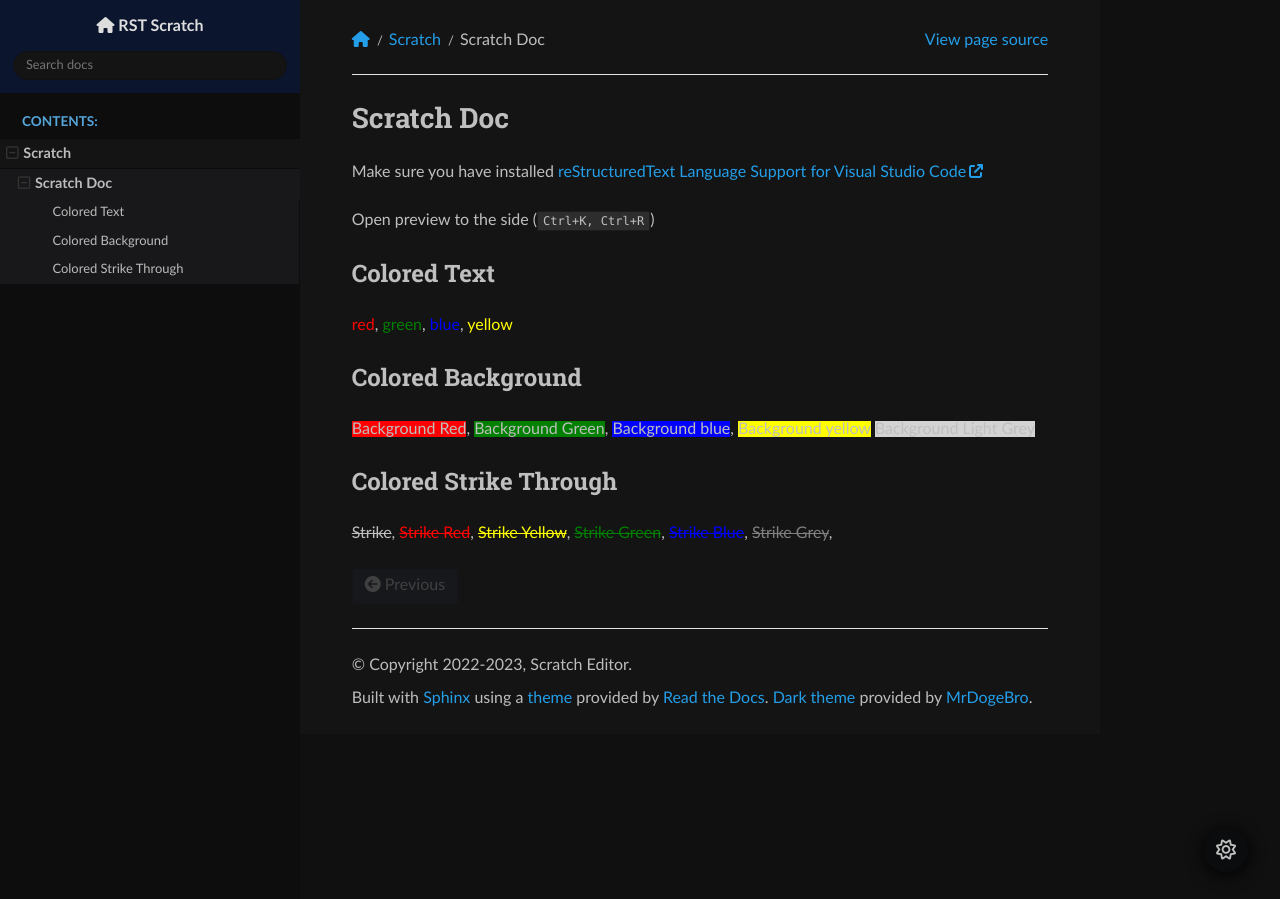
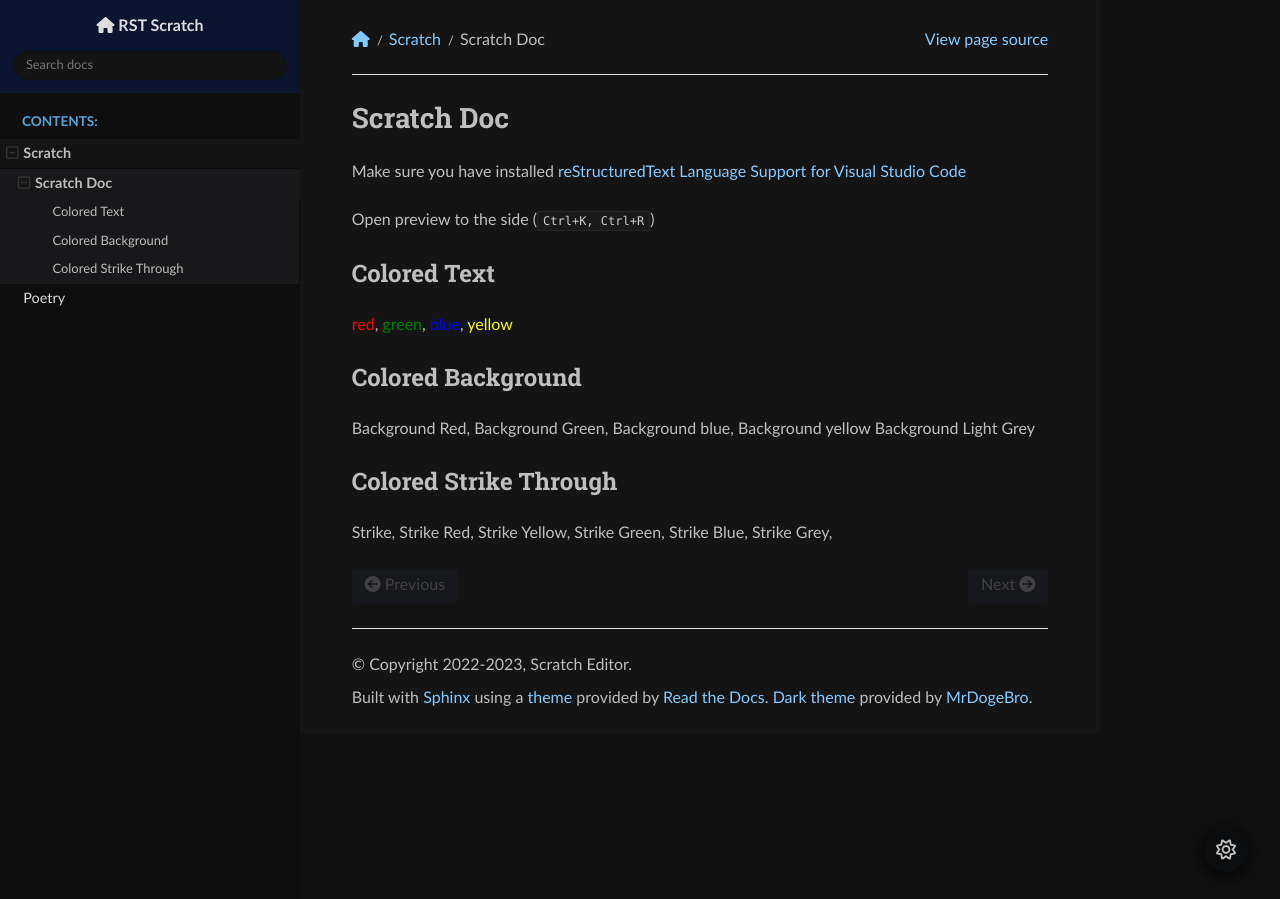
Before and after one commit to Amourspirit/python_rst_scratch, a Sphinx documentation site: the page built from docs/scratch/scratch.rst, in a window 1280 px wide. Built offline with Sphinx 7.4.7 and the Read the Docs theme 2.0.0, drawn with Linux system fonts in a browser that asks for light colours.

Commit message:
add poetry config tutorial

```diff
--- a/docs/_static/css/readthedocs_custom.css
+++ b/docs/_static/css/readthedocs_custom.css
@@ -1,3 +1,33 @@
+.rst-content .seealso, .rst-content .note {
+    background: var(--t-color-see-also) !important;
+    background-color: var(--t-color-see-also) !important;
+}
+
+.rst-content .attention {
+    background: var(--t-color-attention) !important;
+    background-color: var(--t-color-attention) !important;
+}
+.rst-content .seealso .admonition-title {
+    background: var(--t-color-see-title) !important;
+    background-color: var(--t-color-see-title) !important;
+}
+.rst-content .note .admonition-title {
+    background: var(--t-color-note-title) !important;
+    background-color: var(--t-color-note-title) !important;
+}
+
+.rst-content .attention .admonition-title {
+    background: var(--t-color-attention-title) !important;
+    background-color: var(--t-color-attention-title) !important;
+}
+
+/* Start force display class properties on new lines */
+html.writer-html4 .rst-content dl:not(.docutils) .property,
+html.writer-html5 .rst-content dl[class]:not(.option-list):not(.field-list):not(.footnote):not(.citation):not(.glossary):not(.simple) .property {
+    display: inline;
+}
+/* end force display class properties on new lines */
+
 .bg-transparent {
     background-color: transparent !important;
 }
@@ -25,7 +55,7 @@
     margin-left: 3px;
 }
 
-a.reference.external::after {
+a.reference.external:hover::after {
     /* using style CSS custom property */
     font: var(--fa-font-solid);
     content: "\f08e";
@@ -308,6 +338,33 @@
 .t-purple {
     color: var(--t-color-purple);
 }
+.rst-content a {
+    color: var(--link-color);
+}
+.rst-content a:visited {
+    color: var(--link-color-visited);
+}
+
+
+.rst-content code.xref,
+.rst-content tt.xref,
+a .rst-content code,
+a .rst-content tt {
+    color: var(--link-color);
+}
+
+
+.rst-content code.literal:not(a code),
+.rst-content tt.literal:not(a code) {
+    color: #050378;
+}
+
+.rst-content code,
+.rst-content tt,
+code {
+    border: 1px solid #e7f1f5;
+}
+
 
 /* End Colors in theme_color_roles.txt */
 
@@ -340,5 +397,13 @@
     --t-color-blue: blue;
     --t-color-navy: navy;
     --t-color-purple: purple;
+    --t-color-see-also: #e7f2fa;
+    --t-color-see-title: #6ab0de;
+    --t-color-note-title: #6ab0de;
+    --t-color-attention: #ffedcc;
+    --t-color-attention-title: #f0b37e;
+
+    --link-color: #0d0d9b;
+    --link-color-visited: #0d0d9b;
 }
 /* End Custom theme colors */
--- a/docs/_static/css/readthedocs_dark.css
+++ b/docs/_static/css/readthedocs_dark.css
@@ -37,7 +37,7 @@
 }
 
 html[data-theme='dark'] .lo-event a.reference.internal span.std-ref,
- html[data-theme='dark'] .lo-event a.reference.internal span.doc {
+html[data-theme='dark'] .lo-event a.reference.internal span.doc {
     /* color: chartreuse; */
     transition: all 0.2s ease-in-out;
     font-weight: 700;
@@ -54,7 +54,7 @@
 /* Color for code in an admonition such as a Note or See Also */
 html[data-theme='dark'] .rst-content .admonition.seealso code,
 html[data-theme='dark'] .rst-content .admonition.note code {
-     background: #004a7b;
+    background: #004a7b;
 }
 
 html[data-theme='dark'] .rst-content .admonition.attention code {
@@ -71,10 +71,11 @@
 /* End Color for code */
 
 html[data-theme='dark'] .rst-content .invert img {
-     transition: all 0.2s ease-in-out;
-     -webkit-filter: invert(80%);
+    transition: all 0.2s ease-in-out;
+    -webkit-filter: invert(80%);
     filter: invert(80%);
 }
+
 /* Start Summary Example for .. collapse Example sections */
 
 html[data-theme='dark'] .summary-example[open],
@@ -101,17 +102,48 @@
 html[data-theme='dark'] [role="tablist"] {
     border-bottom: 1px solid #42449f;
 }
+
 /* End Summary Example for .. tabs sections */
+
+html[data-theme='dark'] .rst-content code,
+html[data-theme='dark'] .rst-content tt,
+html[data-theme='dark'] code {
+    background-color: #1a1a1a !important;
+    border-color: #262626 !important;
+}
+
+html[data-theme='dark'] .rst-content code.literal:not(a code),
+html[data-theme='dark'] .rst-content tt.literal:not(a code) {
+    color: #cecece;
+}
+
+html[data-theme='dark'].writer-html5 .rst-content dl[class]:not(.option-list):not(.field-list):not(.footnote):not(.citation):not(.glossary):not(.simple) dl:not(.option-list):not(.field-list):not(.footnote):not(.citation):not(.glossary):not(.simple)>dt {
+    /* This is a fix for theme.css overriding dark.css. Added Feb 27, 2023 */
+    margin-bottom: 6px;
+    border: none;
+    border-left: 3px solid #303030;
+    background: #0b0b0b;
+    color: #959595;
+}
+
 
 /* start sphinx_design extension */
 html[data-theme='dark'] {
-     /* overides for sphinx_design extension colors */
+    /* overides for sphinx_design extension colors */
     --sd-color-black: white;
     --sd-color-white: black;
 
     /* Overides for custom colors */
     --t-color-black: white;
     --t-color-white: black;
+
+    /* overrides for readthedocs dark theme */
+    --dark-link-color: #83caff;
+    --t-color-see-also: #101010;
+    --t-color-see-title: #004a7b;
+    --t-color-note-title: #004a7b;
+    --t-color-attention: #101010;
+    --t-color-attention-title: #803b00;
 }
 
 /* end sphinx_design extension */
--- a/docs/_static/css/style_custom.css
+++ b/docs/_static/css/style_custom.css
@@ -80,116 +80,8 @@
 }
 /* End Colors in s5defs.txt */
 
-/* Custom background colors */
-.bg-black {
-    background-color: black;
+/* Multi line list items */
+.rst-content li>.line-block {
+    margin-bottom: 0px;
 }
-
-.bg-grey,
-.bg-gray {
-    background-color: gray;
-}
-
-.bg-light-grey,
-.bg-light-gray {
-    background-color: lightgray;
-}
-
-.bg-silver {
-    background-color: silver;
-}
-
-.bg-white {
-    background-color: white;
-}
-
-.bg-maroon {
-    background-color: maroon;
-}
-
-.bg-red {
-    background-color: red;
-}
-
-.bg-magenta {
-    background-color: magenta;
-}
-
-.bg-fuchsia {
-    background-color: fuchsia;
-}
-
-.bg-pink {
-    background-color: pink;
-}
-
-.bg-orange {
-    background-color: orange;
-}
-
-.bg-yellow {
-    background-color: yellow;
-}
-
-.bg-lime {
-    background-color: lime;
-}
-
-.bg-green {
-    background-color: green;
-}
-
-.bg-olive {
-    background-color: olive;
-}
-
-.bg-teal {
-    background-color: teal;
-}
-
-.bg-cyan {
-    background-color: cyan;
-}
-
-.bg-aqua {
-    background-color: aqua;
-}
-
-.bg-blue {
-    background-color: blue;
-}
-
-.bg-navy {
-    background-color: navy;
-}
-
-.bg-purple {
-    background-color: purple;
-}
-/* End Custom background colors */
-
-.strike {
-    text-decoration: line-through;
-}
-
-.strike-red {
-    text-decoration: line-through;
-    color: red;
-}
-.strike-yellow {
-    text-decoration: line-through;
-    color: yellow;
-}
-.strike-green {
-    text-decoration: line-through;
-    color: green;
-}
-.strike-blue {
-    text-decoration: line-through;
-    color: blue;
-}
-.strike-gray,
-.strike-grey {
-    text-decoration: line-through;
-    color: grey;
-}
+/* End Multi line list items */
--- a/docs/conf.py
+++ b/docs/conf.py
@@ -39,6 +39,7 @@
     "sphinx_tabs.tabs",
     "sphinx_design",
     "sphinxcontrib.spelling",
+    "sphinx_copybutton",
 ]
 
 # "sphinx.ext.linkcode",
@@ -138,6 +139,12 @@
 # style_custom.css contains the colors that match these roles
 # https://stackoverflow.com/questions/3702865/sphinx-restructuredtext-set-color-for-a-single-word/60991308#60991308
 
+# https://pypi.org/project/sphinx-copybutton/
+# copybutton_exclude = '.linenos, .gp, .go'
+copybutton_prompt_text = r">>> ?|\.\.\. ?|\$ |In \[\d*\]: | {2,5}\.\.\.: | {5,8}: "
+copybutton_prompt_is_regexp = True
+
+
 rst_prolog_lst = [
     ".. include:: <s5defs.txt>",
     "",
--- a/docs/index.rst
+++ b/docs/index.rst
@@ -11,6 +11,7 @@
    :caption: Contents:
 
    scratch/index
+   poetry/index
 
 
 Indices and tables
--- a/docs/requirements.txt
+++ b/docs/requirements.txt
@@ -5,3 +5,4 @@
 sphinx_design==0.4.1
 typing_extensions==4.6.2
 sphinxcontrib-spelling==8.0.0
+sphinx-copybutton==0.5.2
--- a/pyproject.toml
+++ b/pyproject.toml
@@ -39,6 +39,7 @@
 esbonio = ">=0.16.1"
 sphinx-design = "^0.4.1"
 sphinx = "^6.2.1"
+sphinx-copybutton = "^0.5.2"
 
 [tool.ruff]
 extended-select=["ANN", "C4", "N", "SIM", "TCH"]
```
Also changed, not shown: README.md (+10 -40 lines), docs/poetry/index.rst (added, +10 -0 lines), docs/poetry/poetry_env.rst (added, +77 -0 lines), 1 other file.
